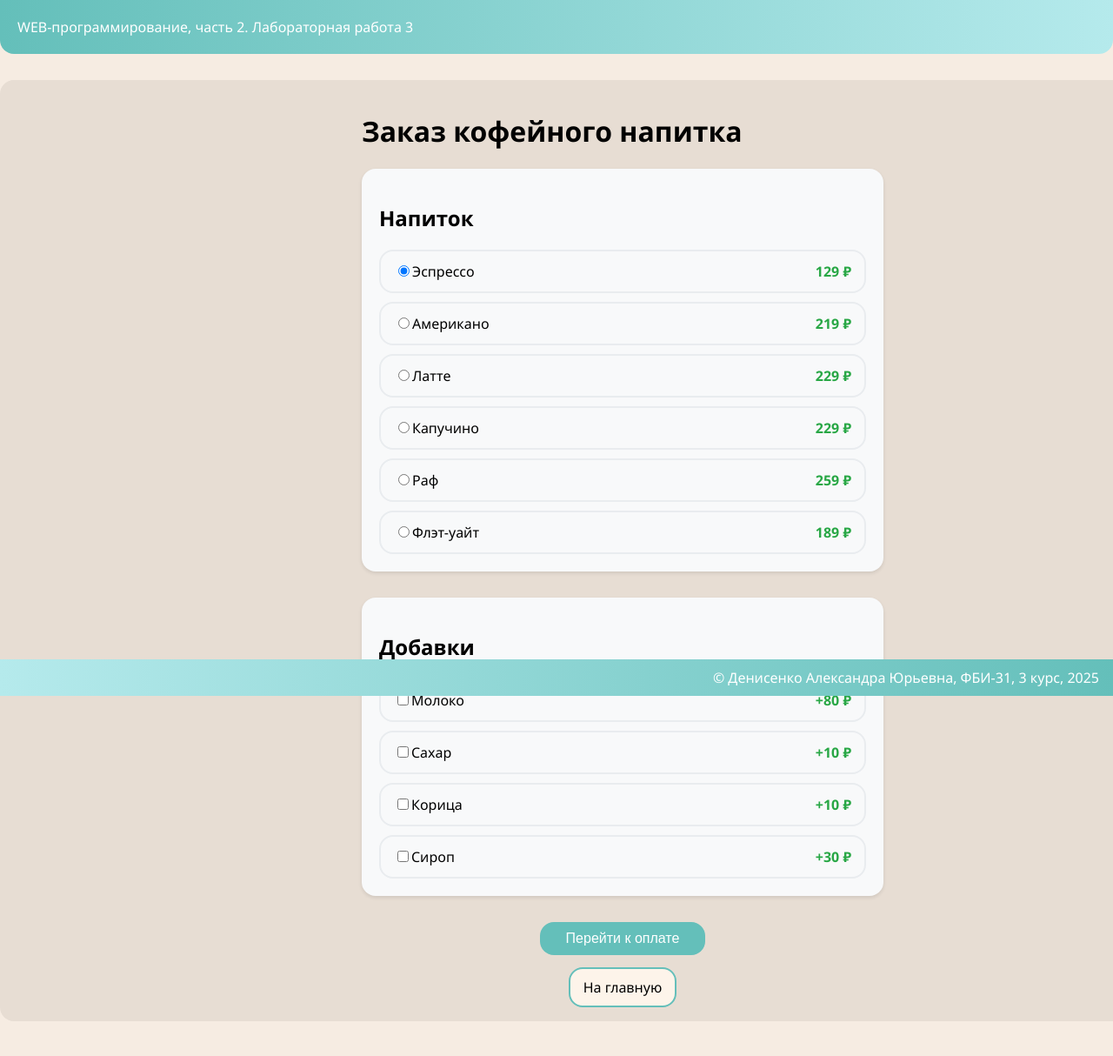
After one commit to nesssai/web-back-labs, a Flask app: page /lab3/order in a window 1280 px wide; the page is wider, and only the part inside the window is pictured. The commit adds this page. Shown: that part at 87% size. Run offline with Flask 3, Linux system fonts and the light colour scheme.

Commit message:
Заказ напитка

```diff
--- a/lab3.py
+++ b/lab3.py
@@ -34,3 +34,41 @@ def form1():
     if age == '':
         errors['age'] = 'Заполните поле!'
     return render_template('lab3/form1.html', user=user, age=age, sex=sex, errors=errors)
+
+@lab3.route('/lab3/order')
+def order():
+    return render_template('lab3/order.html')
+
+@lab3.route('/lab3/pay')
+def pay():
+    price = 0
+    drink = request.args.get('drink')
+
+    if drink == 'espresso':
+        price = 129
+    elif drink == 'americano':
+        price = 219
+    elif drink == 'latte':
+        price = 229
+    elif drink == 'cappuccino':
+        price = 229
+    elif drink == 'raff':
+        price = 259
+    else:
+        price = 189
+
+    if request.args.get('milk') == 'on':
+        price += 80
+    if request.args.get('sugar') == 'on':
+        price += 10
+    if request.args.get('cinnamon') == 'on':
+        price += 10
+    if request.args.get('syrup') == 'on':
+        price += 30
+
+    return render_template('lab3/pay.html', price=price)
+
+@lab3.route('/lab3/success')
+def success():
+    price = request.args.get('price')
+    return render_template('lab3/success.html', price=price)
--- /dev/null
+++ b/static/lab3.css
@@ -0,0 +1,123 @@
+.order-container {
+    max-width: 600px;
+    margin: 0 auto;
+}
+
+.drink-section, .additives-section {
+    margin-bottom: 30px;
+    padding: 20px;
+    border-radius: 16px;
+    background: #f8f9fa;
+    box-shadow: 0 2px 4px rgba(0,0,0,0.1);
+}
+
+.drink-options, .additives-options {
+    display: flex;
+    flex-direction: column;
+    gap: 10px;
+    margin-top: 15px;
+}
+
+.option-label {
+    display: flex;
+    justify-content: space-between;
+    align-items: center;
+    padding: 12px 15px;
+    border: 2px solid #e9ecef;
+    border-radius: 16px;
+    cursor: pointer;
+    transition: all 0.3s;
+}
+
+.option-label:hover {
+    border-color: #64bfba;
+    background: #ffffff;
+}
+
+.price {
+    font-weight: bold;
+    color: #28a745;
+    margin-left: 10px;
+}
+
+button {
+    background: #64bfba;
+    color: white;
+    padding: 10px 30px;
+    border: none;
+    border-radius: 16px;
+    cursor: pointer;
+    font-size: 16px;
+    transition: background 0.3s;
+}
+
+button:hover {
+    background: #498a87;
+}
+
+.butt {
+    background: #64bfba;
+    color: white;
+    padding: 10px 30px;
+    border: none;
+    border-radius: 16px;
+    cursor: pointer;
+    font-size: 16px;
+    transition: background 0.3s;
+}
+
+.butt:hover {
+    background: #498a87;
+}
+
+a {
+    text-decoration: none;
+    color: black;
+}
+
+a:hover {
+    text-decoration: none;
+}
+
+.location-button {
+    text-align: center;
+    margin-top: 30px;
+}
+
+.payment-form {
+    max-width: 400px;
+    margin: 20px auto;
+    background: white;
+    padding: 30px;
+    border-radius: 16px;
+    box-shadow: 0 2px 4px rgba(0,0,0,0.1);
+}
+
+.form-group {
+    margin-bottom: 18px;
+}
+
+.form-group label {
+    display: block;
+    margin-bottom: 5px;
+    font-weight: bold;
+}
+
+.form-group input {
+    width: 100%;
+    padding: 12px;
+    border: 2px solid #e9ecef;
+    border-radius: 16px;
+    box-sizing: border-box;
+}
+
+.success-message {
+    text-align: center;
+    padding: 40px 20px;
+}
+
+.total-price {
+    font-size: 24px;
+    color: #28a745;
+    margin: 20px 0;
+}
--- a/templates/base.html
+++ b/templates/base.html
@@ -17,7 +17,6 @@
             background-color: #fdf4ea;
             color: black;
             text-decoration: none;
-            box-shadow: 0 4px 8px rgba(0, 0, 0, 0.096);
             cursor: pointer;
             transition: background-color 0.3s;
         }
--- a/templates/lab3/lab3.html
+++ b/templates/lab3/lab3.html
@@ -23,5 +23,8 @@
         <li>
             <a href="/lab3/form1">Форма</a>
         </li>
+        <li>
+            <a href="/lab3/order">Заказ напитка</a>
+        </li>
     </ol>
 {% endblock %}
--- /dev/null
+++ b/templates/lab3/order.html
@@ -0,0 +1,89 @@
+{% extends "base.html" %}
+
+{% block lab %}Лабораторная работа 3{% endblock %}
+
+{% block main %}
+<link rel="stylesheet" href="{{ url_for('static', filename='lab3.css') }}">
+
+<div class="order-container">
+    <h1>Заказ кофейного напитка</h1>
+
+    <form action="/lab3/pay">
+        <div class="drink-section">
+            <h2>Напиток</h2>
+            <div class="drink-options">
+                <label class="option-label">
+                    <span>
+                        <input type="radio" value="espresso" name="drink" checked>Эспрессо
+                    </span>
+                    <span class="price">129 ₽</span>
+                </label>
+                <label class="option-label">
+                    <span>
+                        <input type="radio" value="americano" name="drink">Американо
+                    </span>
+                    <span class="price">219 ₽</span>
+                </label>
+                <label class="option-label">
+                    <span>
+                        <input type="radio" value="latte" name="drink">Латте
+                    </span>
+                    <span class="price">229 ₽</span>
+                </label>
+                <label class="option-label">
+                    <span>
+                        <input type="radio" value="cappuccino" name="drink">Капучино
+                    </span>
+                    <span class="price">229 ₽</span>
+                </label>
+                <label class="option-label">
+                    <span>
+                        <input type="radio" value="raff" name="drink">Раф
+                    </span>
+                    <span class="price">259 ₽</span>
+                </label>
+                <label class="option-label">
+                    <span>
+                        <input type="radio" value="flat-white" name="drink">Флэт-уайт
+                    </span>
+                    <span class="price">189 ₽</span>
+                </label>
+            </div>
+        </div>
+
+        <div class="additives-section">
+            <h2>Добавки</h2>
+            <div class="additives-options">
+                <label class="option-label">
+                    <span>
+                        <input type="checkbox" name="milk">Молоко
+                    </span>
+                    <span class="price">+80 ₽</span>
+                </label>
+                <label class="option-label">
+                    <span>
+                        <input type="checkbox" name="sugar">Сахар
+                    </span>
+                    <span class="price">+10 ₽</span>
+                </label>
+                <label class="option-label">
+                    <span>
+                        <input type="checkbox" name="cinnamon">Корица
+                    </span>
+                    <span class="price">+10 ₽</span>
+                </label>
+                <label class="option-label">
+                    <span>
+                        <input type="checkbox" name="syrup">Сироп
+                    </span>
+                    <span class="price">+30 ₽</span>
+                </label>
+            </div>
+        </div>
+
+        <div class="location-button">
+            <button type="submit">Перейти к оплате</button>
+        </div>
+    </form>
+</div>
+{% endblock %}
```
Also changed, not shown: templates/lab3/pay.html (added, +39 -0 lines), templates/lab3/success.html (added, +25 -0 lines).
